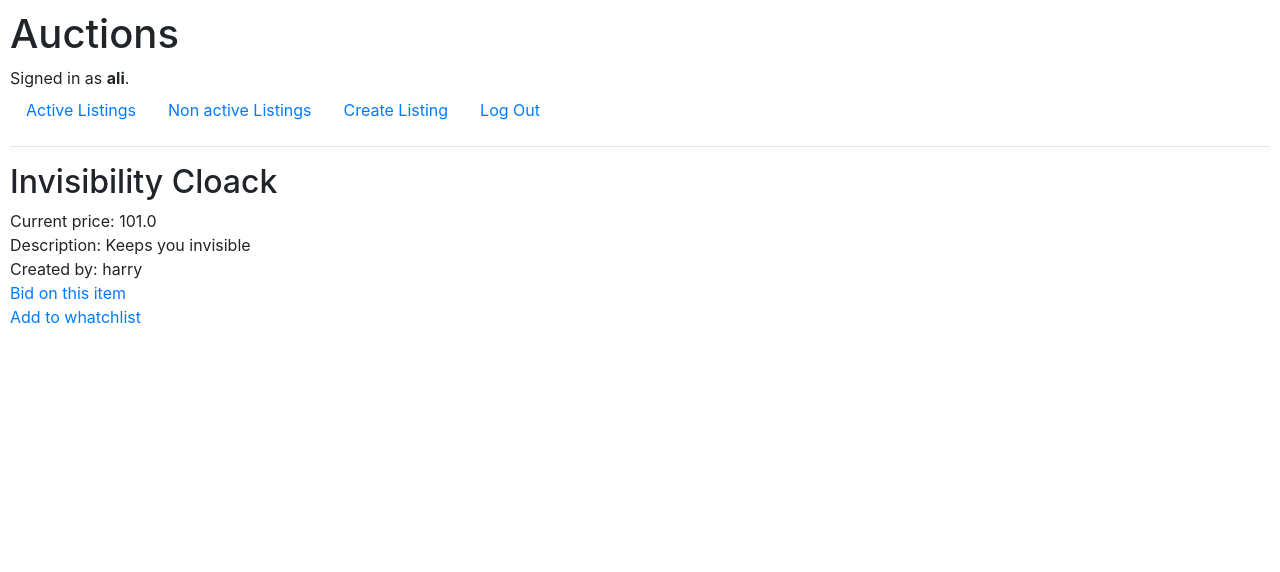
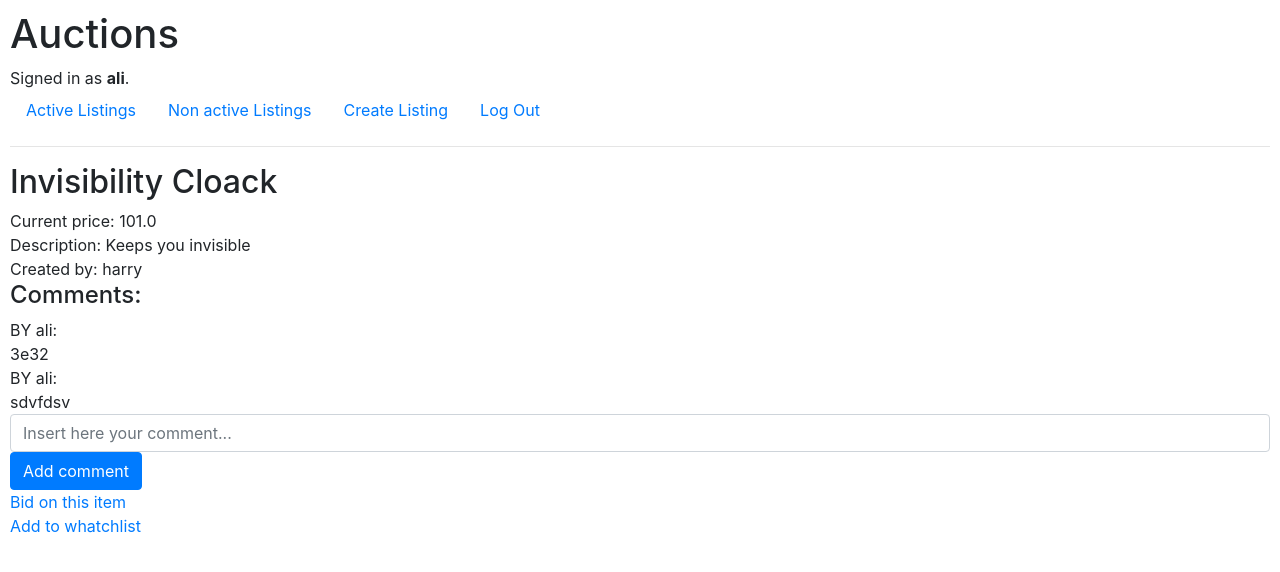
Before and after one commit to aliguzmanadan/Commerce_Django_WebApp, a Django app: page /1/listing in a window 1280 px wide. Shown: the top 572 px of the page. Run offline with Django 3.2, Linux system fonts and the light colour scheme; a user stored in the database is signed in; data comes from the database, SQL or seed files in the repository; both versions use the stored data as it was after the commit; data that the repository does not hold is empty; some libraries are stand-ins or nearby versions.

Commit message:
Comments

```diff
--- a/auctions/forms.py
+++ b/auctions/forms.py
@@ -1,7 +1,7 @@
 from django.db.models import fields
 from django.forms import ModelForm
 from django import forms
-from .models import Auction_listing, Bid, Category
+from .models import Auction_listing, Bid, Category, Comment
 
 class ListingForm(ModelForm):
     class Meta:
@@ -34,3 +34,14 @@ class BidForm(ModelForm):
         widgets = {
             'amount': forms.NumberInput(attrs={'class': "form-control", 'placeholder': "10,00"})
         }
+
+class CommentForm(ModelForm):
+    class Meta:
+        model = Comment
+        fields = ('text',)
+        labels = {
+            'text': ""
+        }
+        widgets = {
+            'text': forms.TextInput(attrs={'class': "form-control", 'placeholder': "Insert here your comment..."})
+        }
--- a/auctions/templates/auctions/listing_page.html
+++ b/auctions/templates/auctions/listing_page.html
@@ -19,6 +19,21 @@
     </div>
 
     {% if user.is_authenticated %}
+        <h4>Comments:</h4>
+        {% for comment in comments %}
+            <div> BY {{ comment.user }}:</div>
+            <div> {{comment.text }} </div>
+        {% empty %}
+            No comments
+        {% endfor %}
+
+        <div class="form-group">
+            <form action="{% url 'new_comment' listing.id %}", method="POST">
+                {% csrf_token%}
+                {{ comment_form }}
+                <input class="btn btn-primary" type="submit" value="Add comment">
+            </form>
+
         <div>
             <a href="{% url 'bid_page' listing.id %}"> Bid on this item </a>
         </div>
--- a/auctions/urls.py
+++ b/auctions/urls.py
@@ -14,7 +14,8 @@ urlpatterns = [
     path("<int:listing_id>/bid", views.bid_page, name="bid_page"),
     path("<int:listing_id>/add_whatchlist", views.add_whatchlist, name="add_whatchlist"),
     path("<int:listing_id>/remove_whatchlist", views.remove_whatchlist, name="remove_whatchlist"),
-    path("<int:listing_id>/close_listing", views.close_listing, name="close_listing")
+    path("<int:listing_id>/close_listing", views.close_listing, name="close_listing"),
+    path("<int:listing_id>/new_comment", views.new_comment, name="new_comment")
 ]
 
 urlpatterns += staticfiles_urlpatterns()
--- a/auctions/views.py
+++ b/auctions/views.py
@@ -6,7 +6,7 @@ from django.urls import reverse
 from django.forms import ModelForm
 
 from .models import User, Auction_listing, Category, Bid, Comment
-from .forms import ListingForm, BidForm
+from .forms import ListingForm, BidForm, CommentForm
 
 
 
@@ -105,7 +105,9 @@ def listing_page(request, listing_id):
     return render(request, "auctions/listing_page.html", {
         "listing": listing,
         "current_price": price,
-        "in_watch_list": request.user.wishes_per_user.filter(id = listing.id).exists()
+        "in_watch_list": request.user.wishes_per_user.filter(id = listing.id).exists(),
+        "comments": listing.comments_by_listing.all(),
+        "comment_form": CommentForm()
     })
 
 
@@ -177,3 +179,20 @@ def close_listing(request, listing_id):
             "in_watch_list": request.user.wishes_per_user.filter(id = listing.id).exists(),
             "message": "This listing cannot be closed: There are no bids for this listing"
         })
+
+
+def new_comment(request, listing_id):
+    if request.method == "POST":
+        form = CommentForm(request.POST)
+
+        if form.is_valid():
+            #isolate the text of the comment
+            text = form.cleaned_data["text"]
+            #get the listing
+            listing = Auction_listing.objects.get(pk=listing_id)
+
+            #create new comment
+            new_comment = Comment(text=text, listing=listing, user = request.user)
+            new_comment.save()
+
+            return HttpResponseRedirect(reverse("listing_page", args=(listing.id,)))
```
Also changed, not shown: db.sqlite3.
